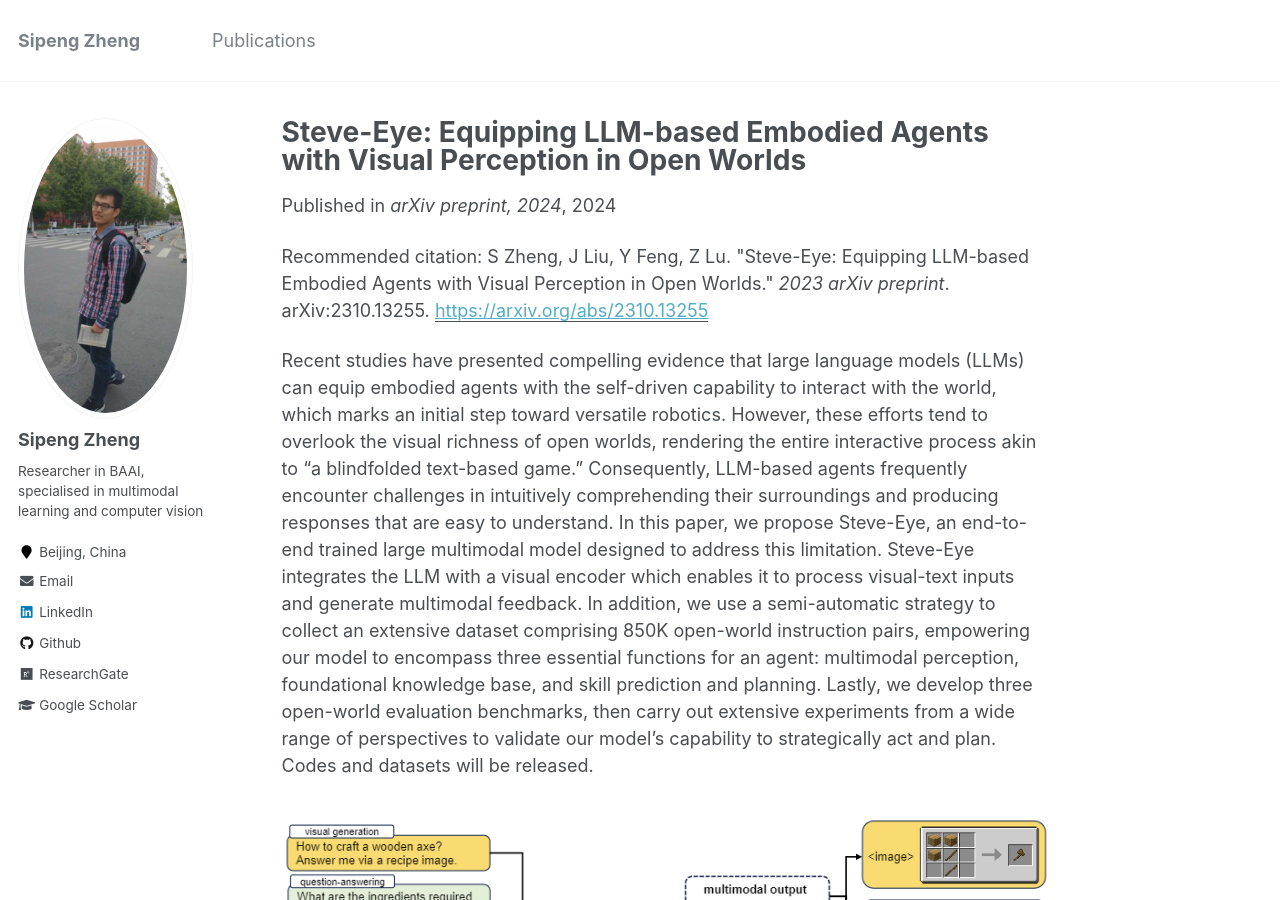
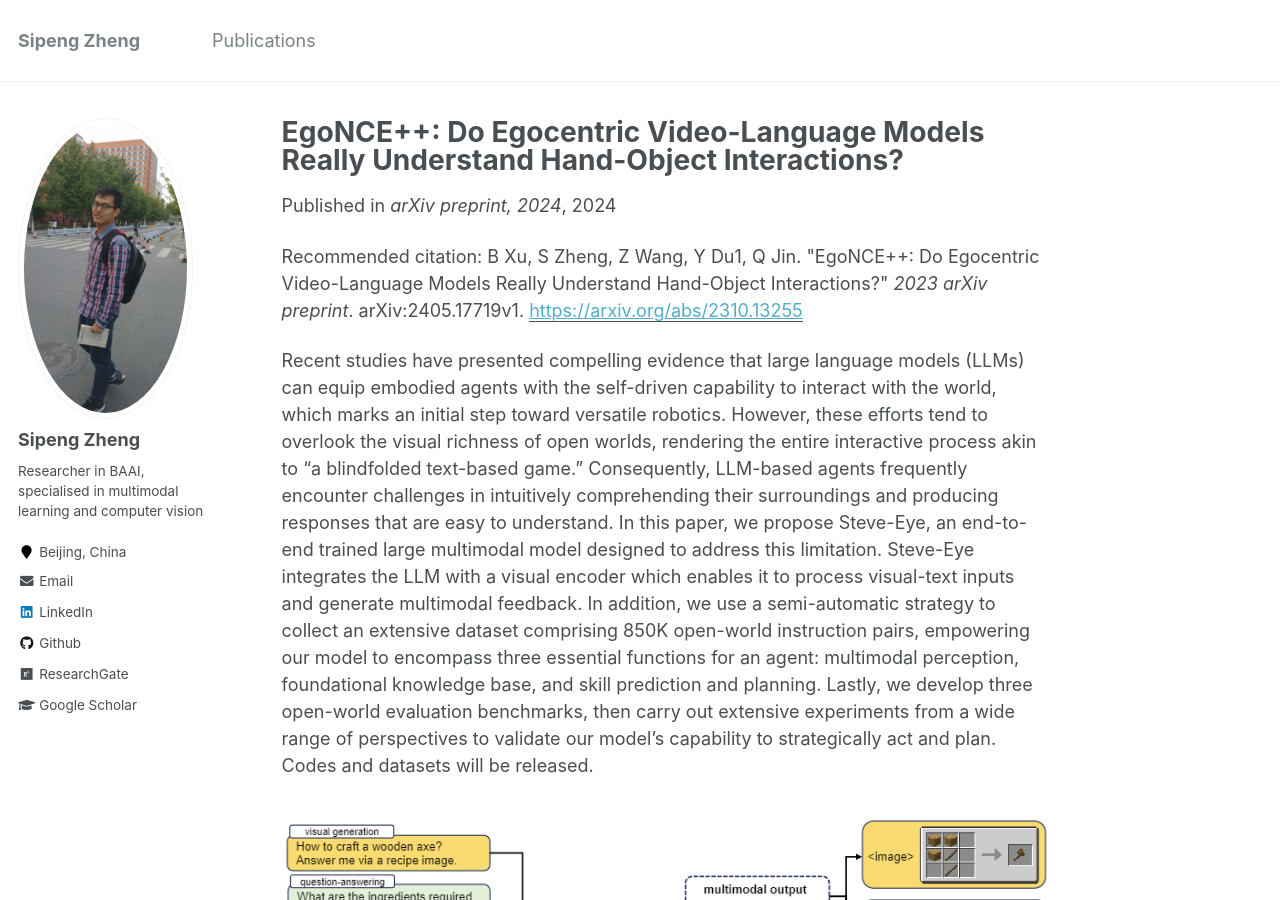
Before and after one commit to zhengsipeng/zhengsipeng.github.io, a Jekyll site: the page built from _publications/2024-5-EGONCE++.md, in a window 1280 px wide and 900 px high. Built offline with Jekyll 4.4.1, drawn with Linux system fonts in a browser that asks for light colours.

Commit message:
Update 2024-5-EGONCE++.md

```diff
--- a/_publications/2024-5-EGONCE++.md
+++ b/_publications/2024-5-EGONCE++.md
@@ -1,12 +1,12 @@
 ---
-title: "Steve-Eye: Equipping LLM-based Embodied Agents with Visual Perception in Open Worlds"
+title: "EgoNCE++: Do Egocentric Video-Language Models Really Understand Hand-Object Interactions?"
 collection: publications
-permalink: /publication/2023-10-paper-STEVE-EYE
+permalink: /publication/2024-5-EGONCE++
 excerpt: 'This paper proposes the first large multi-modal model for open-world agents in Minecraft.'
 date: 2024-05-01
 venue: 'arXiv preprint, 2024'
 paperurl: 'https://arxiv.org/abs/2310.13255'
-citation: 'S Zheng, J Liu, Y Feng, Z Lu. "Steve-Eye: Equipping LLM-based Embodied Agents with Visual Perception in Open Worlds." <i>2023 arXiv preprint</i>. arXiv:2310.13255.'
+citation: 'B Xu, S Zheng, Z Wang, Y Du1, Q Jin. "EgoNCE++: Do Egocentric Video-Language Models Really Understand Hand-Object Interactions?" <i>2023 arXiv preprint</i>. arXiv:2405.17719v1.'
 ---
 Recent studies have presented compelling evidence that large language models (LLMs) can equip embodied agents with the self-driven capability to interact with the world, which marks an initial step toward versatile robotics. However, these efforts tend to overlook the visual richness of open worlds, rendering the entire interactive process akin to "a blindfolded text-based game." Consequently, LLM-based agents frequently encounter challenges in intuitively comprehending their surroundings and producing responses that are easy to understand. In this paper, we propose Steve-Eye, an end-to-end trained large multimodal model designed to address this limitation. Steve-Eye integrates the LLM with a visual encoder which enables it to process visual-text inputs and generate multimodal feedback. In addition, we use a semi-automatic strategy to collect an extensive dataset comprising 850K open-world instruction pairs, empowering our model to encompass three essential functions for an agent: multimodal perception, foundational knowledge base, and skill prediction and planning. Lastly, we develop three open-world evaluation benchmarks, then carry out extensive experiments from a wide range of perspectives to validate our model's capability to strategically act and plan. Codes and datasets will be released.
 
```
